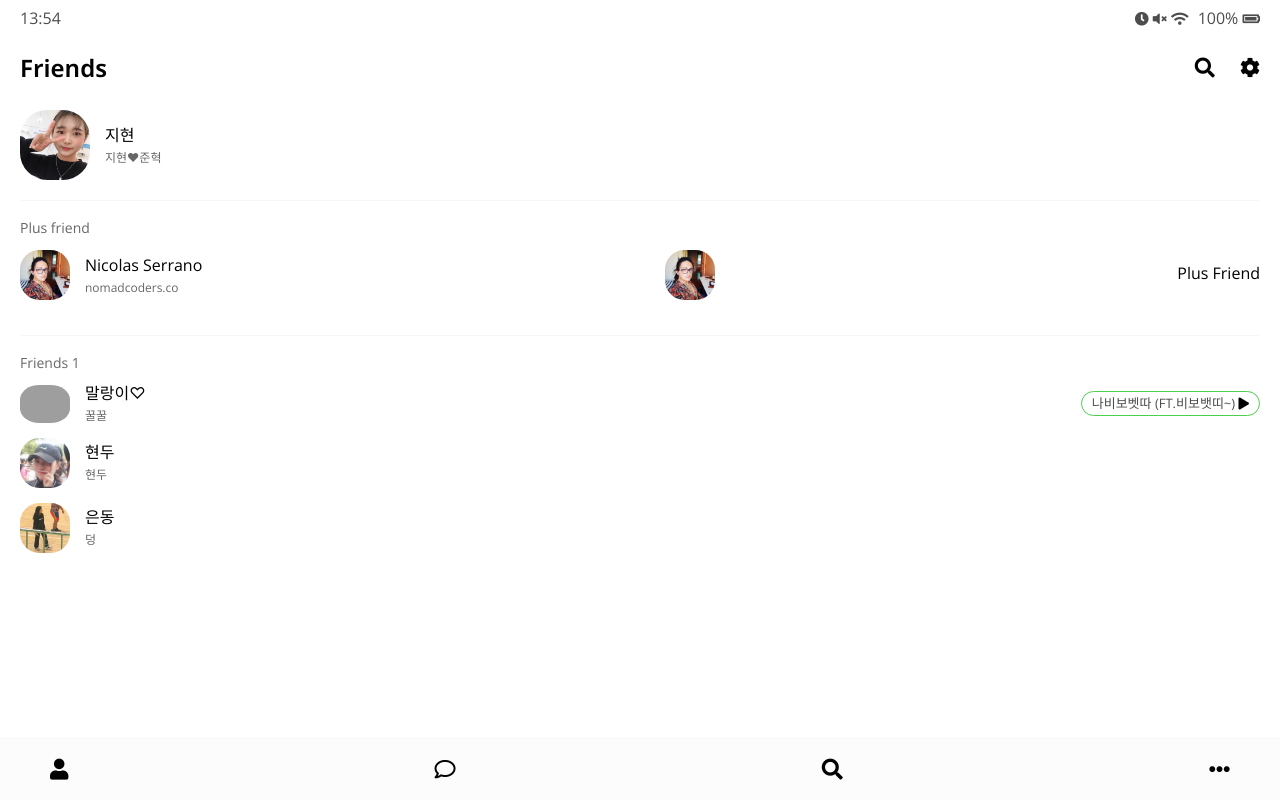
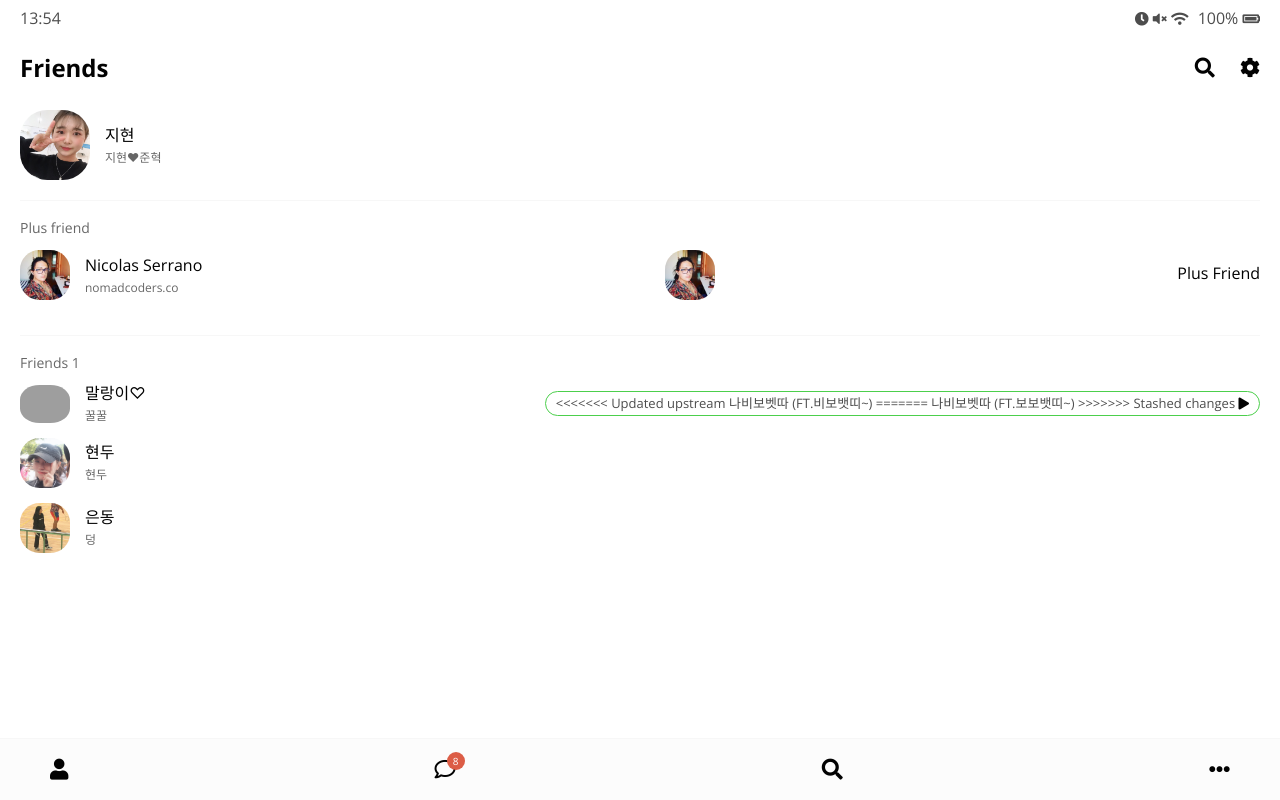
Before and after one commit to jihyun0831/kakao-clone-v2, a plain HTML site: page friends.html in a window 1280 px wide. Drawn offline with nearby package versions, Linux system fonts and the light colour scheme; grey boxes are pictures that could not be loaded.

Commit message:
add badge and change bubble
badge and bubble

```diff
--- a/css/header.css
+++ b/css/header.css
@@ -7,7 +7,7 @@
 
 .header .header__title {
   font-size: 24px;
-  font-weight: 650;
+  font-weight: 700;
 }
 
 .header .header__icon {
--- a/css/style.css
+++ b/css/style.css
@@ -1,4 +1,4 @@
-@import url("https://fonts.googleapis.com/css?family=Open+Sans:400,650&display=swap");
+@import url("https://fonts.googleapis.com/css?family=Open+Sans:400,700&display=swap");
 @import "reset.css";
 @import "status-bar.css";
 @import "header.css";
--- a/friends.html
+++ b/friends.html
@@ -98,7 +98,11 @@
           <div class="friend__column">
             <div class="friend__now-listening">
               <span>
+<<<<<<< Updated upstream
                 나비보벳따 (FT.비보뱃띠~)
+=======
+                나비보벳따 (FT.보보뱃띠~)
+>>>>>>> Stashed changes
               </span>
               <i class="fas fa-play"></i>
             </div>
@@ -143,6 +147,7 @@
         </li>
         <li class="nav__list-item">
           <a href="index.html" class="nav__list-link">
+            <div class="nav__badge">8</div>
             <i class="far fa-comment"></i
           ></a>
         </li>
```
Also changed, not shown: find.html (+1 -0 lines), more.html (+5 -0 lines).
